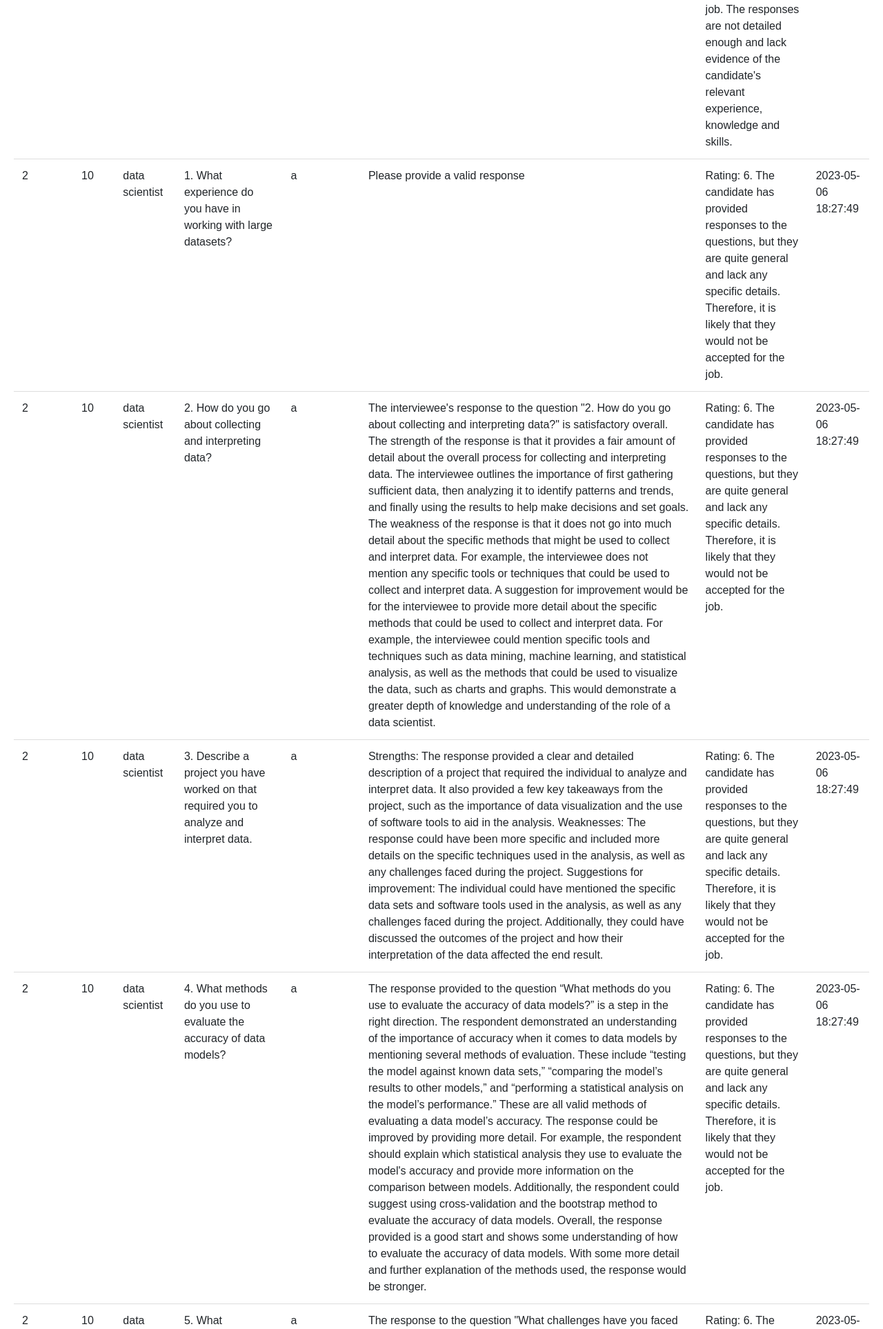
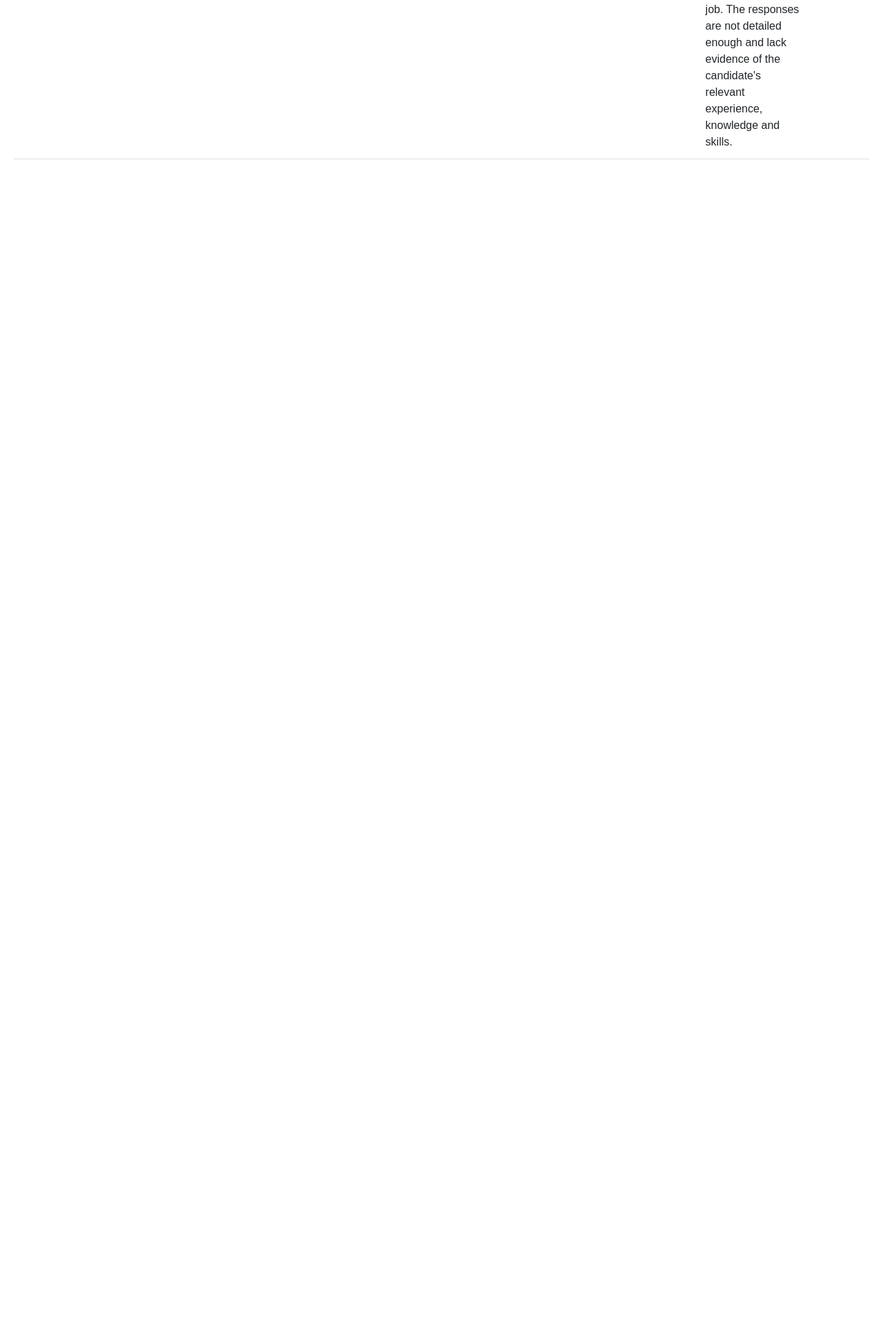
Before and after one commit to uwaysm/Job-Interview-Simulator, a Flask app: page /chat_logs in a window 1280 px wide. Shown: the part 2187-4114 px from the top of the page at 69% size. After the commit the page ends 2418 px from the top, so only its background shows below. Run offline with Flask 3, Linux system fonts and the light colour scheme; a user stored in the database is signed in; data comes from the database, SQL or seed files in the repository; both versions use the stored data as it was after the commit; parts of the project's set-up code (start-up, migrations or seed data) failed here and were passed over; some libraries are stand-ins or nearby versions.

Commit message:
Only logged in users can save their chat logs and users can only view their own chat history

```diff
--- a/app.py
+++ b/app.py
@@ -250,30 +250,32 @@ def final_decision_route():
     decision = get_final_decision(responses, job_title)
 
     # Below is the code to save the current session to the database
-    # Hardcode in userID for now
-    userID = 1 # TODO: Change this to the actual userID once user-authentication system in implemented
+    if current_user.is_authenticated:
+        # Only save chat logs if the user is logged in
 
-    # Connect to the database
-    conn = sqlite3.connect('./instance/database.db')
-    cursor = conn.cursor() # Create a cursor object to execute SQL commands
+        userID = current_user.id # Get the userID of the current user
 
-    # Insert the session history into the database
-    cursor.execute("INSERT INTO sessionHistory (userID, jobTitle, finalDecision) VALUES (?, ?, ?)",
-              (userID, job_title, decision))
+        # Connect to the database
+        conn = sqlite3.connect('./instance/database.db')
+        cursor = conn.cursor() # Create a cursor object to execute SQL commands
 
-    # Get the sessionID of the current session
-    cursor.execute("SELECT sessionID FROM sessionHistory ORDER BY sessionID DESC LIMIT 1")
-    sessionID = cursor.fetchone()[0] # Fetch the result of the query -> This is the current session number
+        # Insert the session history into the database
+        cursor.execute("INSERT INTO sessionHistory (userID, jobTitle, finalDecision) VALUES (?, ?, ?)",
+                (userID, job_title, decision))
 
-    # Insert the chat history into the database
-    for response in responses:
-        # Insert the chat history into the chatHistory table
-        cursor.execute("INSERT INTO chatHistory (sessionID, botQuestion, userResponse, botReview) VALUES (?, ?, ?, ?)",
-                  (sessionID, response['question'], response['response'], response['feedback']))
+        # Get the sessionID of the current session
+        cursor.execute("SELECT sessionID FROM sessionHistory ORDER BY sessionID DESC LIMIT 1")
+        sessionID = cursor.fetchone()[0] # Fetch the result of the query -> This is the current session number
 
-    # Commit the changes to the database
-    conn.commit()
-    conn.close()
+        # Insert the chat history into the database
+        for response in responses:
+            # Insert the chat history into the chatHistory table
+            cursor.execute("INSERT INTO chatHistory (sessionID, botQuestion, userResponse, botReview) VALUES (?, ?, ?, ?)",
+                    (sessionID, response['question'], response['response'], response['feedback']))
+
+        # Commit the changes to the database
+        conn.commit()
+        conn.close()
 
     return jsonify(decision)
 
@@ -286,7 +288,13 @@ def final_decision_route():
 def chat_logs():
     conn = sqlite3.connect('./instance/database.db')
     c = conn.cursor()
-    c.execute("SELECT * FROM chatHistory JOIN sessionHistory ON chatHistory.sessionID = sessionHistory.sessionID")
+
+    # Only show the chat logs of the current user. If in guest mode, don't show any chat logs
+    if current_user.is_authenticated:
+        c.execute("SELECT * FROM chatHistory JOIN sessionHistory ON chatHistory.sessionID = sessionHistory.sessionID WHERE sessionHistory.userID = ?",
+                  (current_user.id,))
+
+
     logs = c.fetchall()
     conn.close()
 
@@ -401,8 +409,6 @@ def login():
             login_user(user_object)
             flash('Logged in successfully!', 'success')
 
-            session["username"] = login_form.username.data
-
             return redirect(url_for('landing'))
         else:
             flash('Invalid username or password.', 'danger')
@@ -440,9 +446,6 @@ def register():
     return render_template('landing.html', register_form=register_form, login_form=login_form)
 
 
-
-
-
 @app.route('/logout', methods=['GET', 'POST'])
 def logout():
     logout_user()
--- a/templates/app.html
+++ b/templates/app.html
@@ -32,7 +32,7 @@
 {% endwith %}
 
 <form action="/logout" method="POST" class="position-absolute top-0 start-0">
-  <span>Welcome {{ session["username"] }} </span>
+  <span>Welcome {{ current_user.username }} </span>
   <button type="submit" class="btn btn-primary mt-2 ms-2">Logout</button>
 </form>
 
```
Also changed, not shown: instance/database.db.
